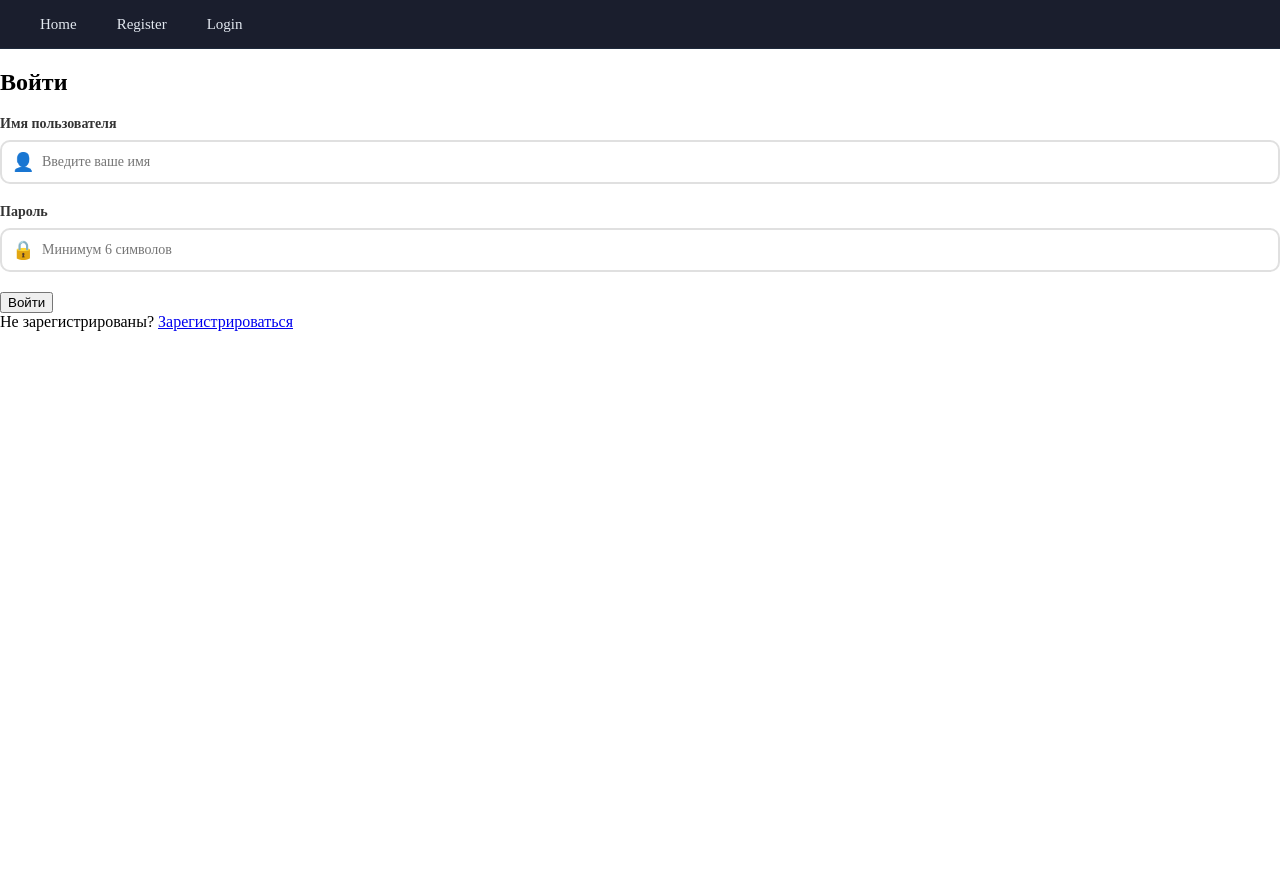
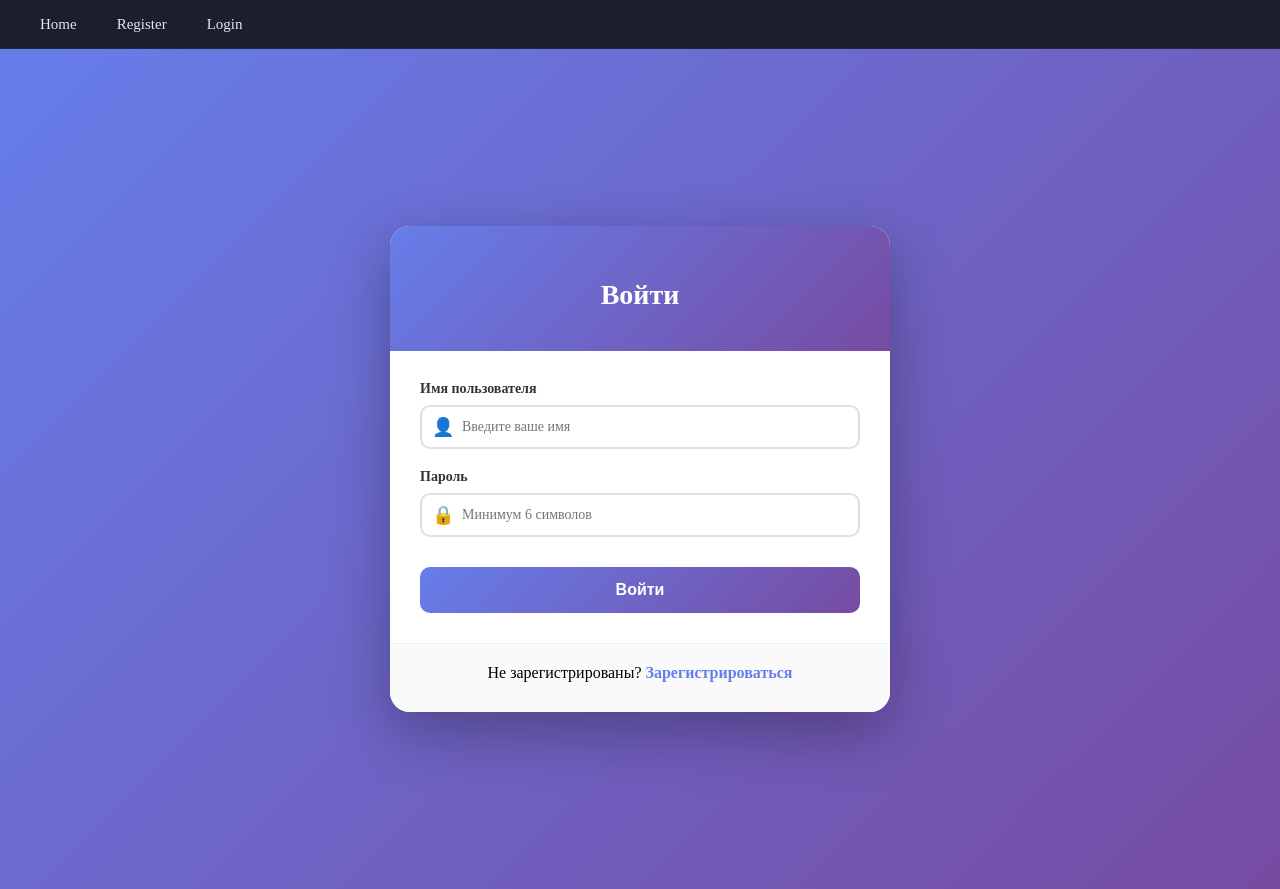
Before and after one commit to Hamseu/Cinematon, an Angular app in the folder Angular/cinematon-front/: page /login in a window 1280 px wide. Before the commit the page ends 800 px from the top, so only its background shows below. Built offline with nearby package versions, Linux system fonts and the light colour scheme; no server answers.

Commit message:
Fixed login css

```diff
--- a/Angular/cinematon-front/src/app/login-app/login-app.css
+++ b/Angular/cinematon-front/src/app/login-app/login-app.css
@@ -1,5 +1,4 @@
-
-.register-container {
+.login-container {
   min-height: 100vh;
   display: flex;
   justify-content: center;
@@ -8,8 +7,7 @@
   padding: 20px;
 }
 
-
-.register-card {
+.login-card {
   background: white;
   border-radius: 20px;
   box-shadow: 0 20px 60px rgba(0, 0, 0, 0.3);
@@ -19,32 +17,27 @@
   animation: slideUp 0.5s ease-out;
 }
 
-
-
-
-.register-header {
+.login-header {
   background: linear-gradient(135deg, #667eea 0%, #764ba2 100%);
   color: white;
   padding: 30px;
   text-align: center;
 }
 
-.register-header h2 {
+.login-header h2 {
   font-size: 28px;
   margin-bottom: 10px;
   font-weight: 700;
 }
 
-.register-header p {
+.login-header p {
   font-size: 14px;
   opacity: 0.9;
 }
 
-
-.register-form {
+.login-form {
   padding: 30px;
 }
-
 
 .form-group {
   margin-bottom: 20px;
@@ -101,7 +94,6 @@
   border-color: #764ba2;
 }
 
-
 .checkbox-group {
   margin: 20px 0;
 }
@@ -137,7 +129,7 @@
   text-decoration: underline;
 }
 
-.register-btn {
+.login-btn {
   width: 100%;
   padding: 14px;
   background: linear-gradient(135deg, #667eea 0%, #764ba2 100%);
@@ -151,16 +143,16 @@
   margin-top: 10px;
 }
 
-.register-btn:hover:not(:disabled) {
+.login-btn:hover:not(:disabled) {
   transform: translateY(-2px);
   box-shadow: 0 10px 20px rgba(102, 126, 234, 0.3);
 }
 
-.register-btn:active:not(:disabled) {
+.login-btn:active:not(:disabled) {
   transform: translateY(0);
 }
 
-.register-btn:disabled {
+.login-btn:disabled {
   opacity: 0.6;
   cursor: not-allowed;
 }
@@ -185,25 +177,24 @@
   border-left: 4px solid #3c3;
 }
 
-
-.register-footer {
+.login-footer {
   padding: 20px 30px 30px;
   text-align: center;
   border-top: 1px solid #eee;
   background: #fafafa;
 }
 
-.register-footer p {
+.login-footer p {
   color: #666;
   font-size: 14px;
 }
 
-.register-footer a {
+.login-footer a {
   color: #667eea;
   text-decoration: none;
   font-weight: 600;
 }
 
-.register-footer a:hover {
+.login-footer a:hover {
   text-decoration: underline;
 }
--- a/Angular/cinematon-front/src/app/login-app/login-app.html
+++ b/Angular/cinematon-front/src/app/login-app/login-app.html
@@ -48,7 +48,7 @@
 
 
     </form>
-    <div>
+    <div class = "login-footer">
         <span>He зарегистрированы?    </span>
         <a [routerLink] = "['/register']"> Зарегистрироваться</a>
     </div>
```
